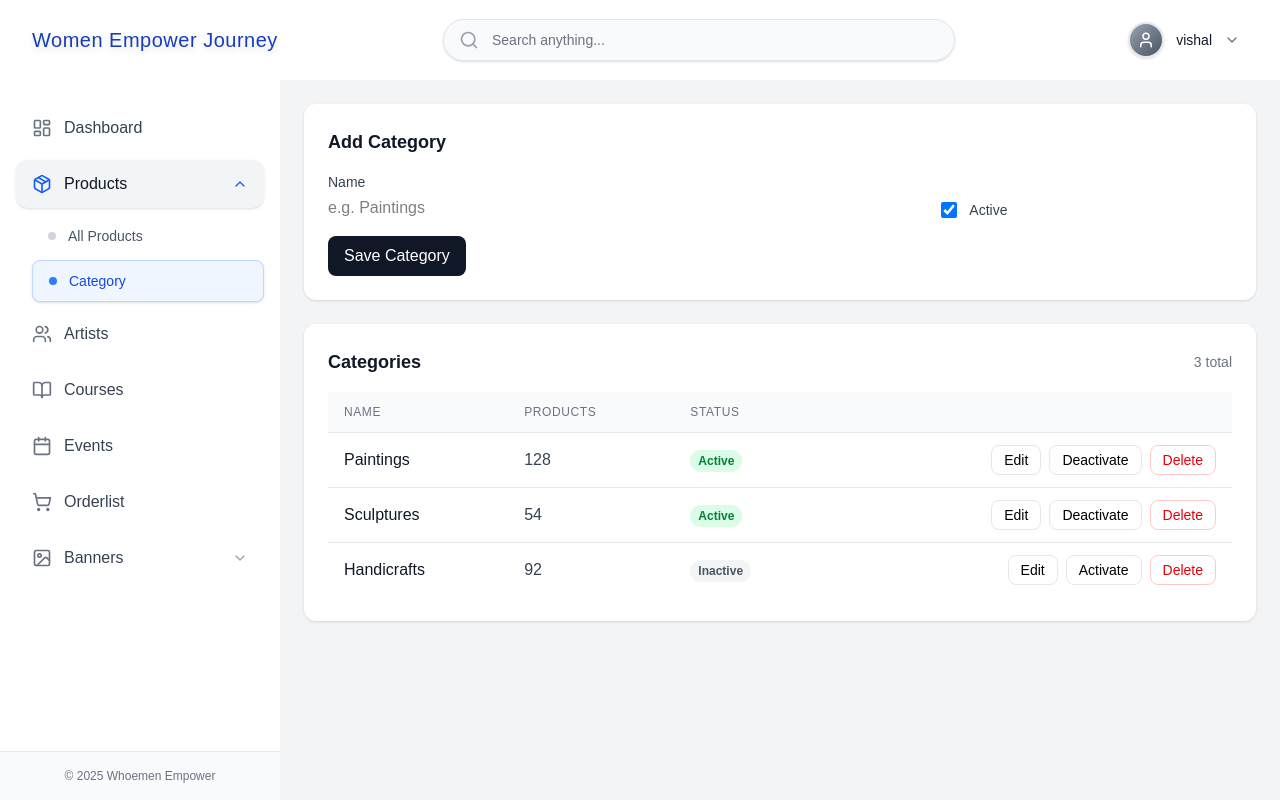
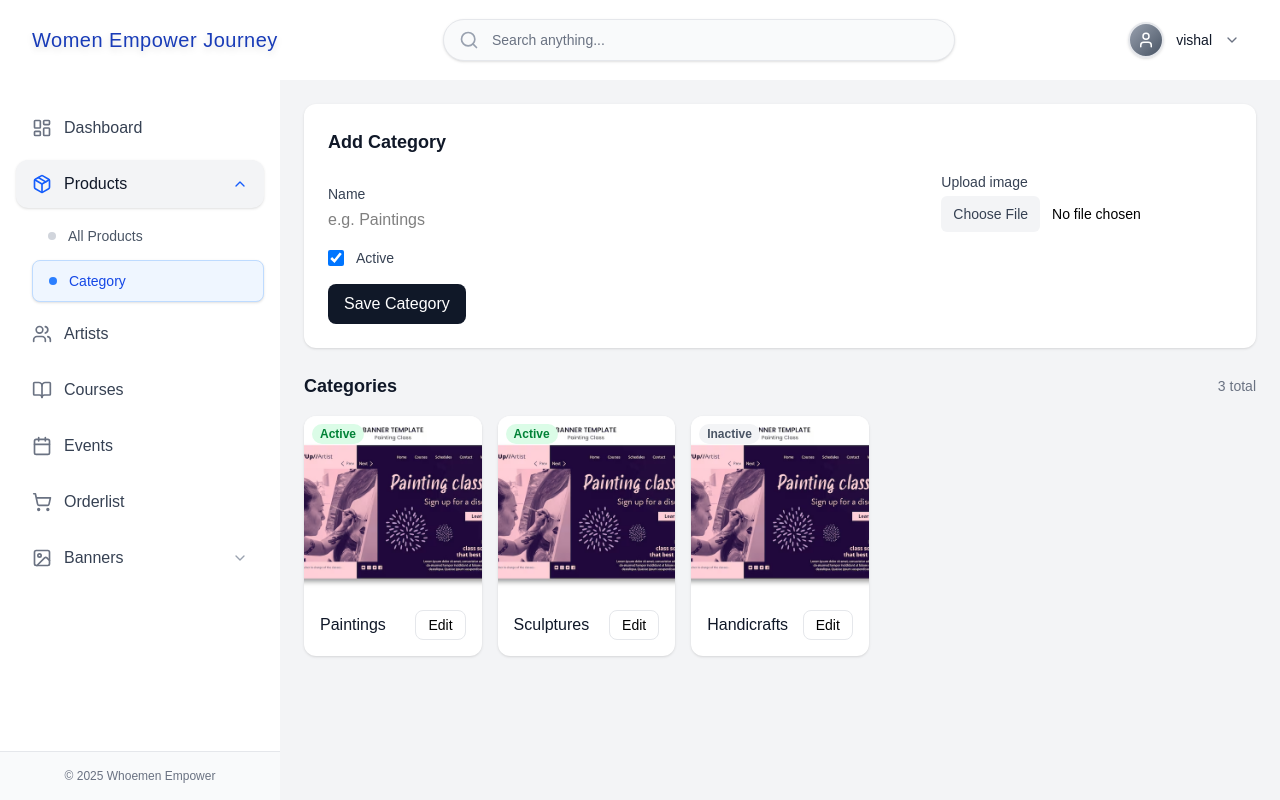
Before and after one commit to Drag-Code1/Women-Power-Frontend, a Next.js app in the folder women-empower/: page /products/category in a window 1280 px wide. Built offline with nearby package versions, Linux system fonts and the light colour scheme.

Commit message:
craete card in categoryy

```diff
--- a/women-empower/src/app/allproducttab/page.tsx
+++ b/women-empower/src/app/allproducttab/page.tsx
@@ -12,11 +12,6 @@ import DashboardSidebar from "@/app/component/ui/utlity/DashboardSidebar";
 
 const ProductDashboard: React.FC = () => {
   const [isMobileMenuOpen, setIsMobileMenuOpen] = useState(false);
-  const userInfo = {
-    name: "vishal lodhe",
-    email: "lodhe.vishal@company.com",
-    avatar: "",
-  };
   const toggleMobileMenu = () => setIsMobileMenuOpen(!isMobileMenuOpen);
   const closeMobileMenu = () => setIsMobileMenuOpen(false);
   const [products, setProducts] = useState<Product[]>(INITIAL_PRODUCTS);
@@ -175,7 +170,6 @@ const ProductDashboard: React.FC = () => {
   return (
     <div className="h-screen flex flex-col bg-gray-50">
       <DashboardNavbar
-        userInfo={userInfo}
         onMenuToggle={toggleMobileMenu}
         isMobileMenuOpen={isMobileMenuOpen}
       />
--- a/women-empower/src/app/component/dashboard/category/CategoryForm.tsx
+++ b/women-empower/src/app/component/dashboard/category/CategoryForm.tsx
@@ -2,30 +2,34 @@
 import React, { useEffect, useState } from "react";
 
 type CategoryFormProps = {
-  onSubmit?: (data: { name: string; isActive: boolean }) => void;
+  onSubmit?: (data: { name: string; isActive: boolean; imageUrl?: string }) => void;
   onCancelEdit?: () => void;
-  initialData?: { name: string; isActive: boolean } | null;
+  initialData?: { name: string; isActive: boolean; imageUrl?: string } | null;
 };
 
 const CategoryForm: React.FC<CategoryFormProps> = ({ onSubmit, onCancelEdit, initialData }) => {
   const [name, setName] = useState("");
   const [isActive, setIsActive] = useState(true);
+  const [imageUrl, setImageUrl] = useState("");
 
   useEffect(() => {
     if (initialData) {
       setName(initialData.name);
       setIsActive(initialData.isActive);
+      setImageUrl(initialData.imageUrl || "");
     } else {
       setName("");
       setIsActive(true);
+      setImageUrl("");
     }
   }, [initialData]);
 
   const handleSubmit = (e: React.FormEvent) => {
     e.preventDefault();
-    onSubmit?.({ name, isActive });
+    onSubmit?.({ name, isActive, imageUrl });
     setName("");
     setIsActive(true);
+    setImageUrl("");
   };
 
   return (
@@ -54,6 +58,23 @@ const CategoryForm: React.FC<CategoryFormProps> = ({ onSubmit, onCancelEdit, ini
             required
           />
         </div>
+        <div>
+          <label className="block text-sm font-medium text-gray-700 mb-1">Upload image</label>
+          <input
+            type="file"
+            accept="image/*"
+            onChange={(e) => {
+              const file = e.target.files && e.target.files[0];
+              if (!file) return;
+              const reader = new FileReader();
+              reader.onloadend = () => {
+                setImageUrl(typeof reader.result === "string" ? reader.result : "");
+              };
+              reader.readAsDataURL(file);
+            }}
+            className="w-full text-sm file:mr-3 file:px-3 file:py-2 file:rounded-md file:border-0 file:bg-gray-100 file:text-gray-700 hover:file:bg-gray-200"
+          />
+        </div>
         <div className="flex items-center gap-3">
           <input
             id="active"
@@ -65,6 +86,18 @@ const CategoryForm: React.FC<CategoryFormProps> = ({ onSubmit, onCancelEdit, ini
           <label htmlFor="active" className="text-sm text-gray-700">Active</label>
         </div>
       </div>
+      {imageUrl && (
+        <div className="mt-3 flex items-center gap-4">
+          <img src={imageUrl} alt="Preview" className="w-16 h-16 rounded object-cover border border-gray-200" />
+          <button
+            type="button"
+            onClick={() => setImageUrl("")}
+            className="px-3 py-1.5 rounded-lg border border-gray-200 hover:bg-gray-100 text-sm"
+          >
+            Clear image
+          </button>
+        </div>
+      )}
       <div className="mt-4">
         <button type="submit" className="px-4 py-2 rounded-lg bg-gray-900 text-white hover:bg-black">
           {initialData ? "Update Category" : "Save Category"}
--- a/women-empower/src/app/component/dashboard/category/CategoryList.tsx
+++ b/women-empower/src/app/component/dashboard/category/CategoryList.tsx
@@ -6,6 +6,7 @@ export type Category = {
   name: string;
   productsCount: number;
   isActive: boolean;
+  imageUrl?: string;
 };
 
 type CategoryListProps = {
@@ -15,53 +16,36 @@ type CategoryListProps = {
   onToggleActive: (id: string) => void;
 };
 
-const CategoryList: React.FC<CategoryListProps> = ({
-  categories,
-  onEdit,
-  onDelete,
-  onToggleActive,
-}) => {
+const CategoryList: React.FC<CategoryListProps> = (props) => {
+  const { categories, onEdit } = props;
 
   return (
-    <div className="bg-white p-6 rounded-xl shadow-sm">
+    <div className="bg-transparent">
       <div className="flex items-center justify-between mb-4">
         <h2 className="text-lg font-bold text-gray-900">Categories</h2>
         <span className="text-sm text-gray-500">{categories.length} total</span>
       </div>
 
-      <div className="overflow-x-auto">
-        <table className="min-w-full divide-y divide-gray-200">
-          <thead className="bg-gray-50">
-            <tr>
-              <th className="px-4 py-3 text-left text-xs font-medium text-gray-500 uppercase tracking-wider">Name</th>
-              <th className="px-4 py-3 text-left text-xs font-medium text-gray-500 uppercase tracking-wider">Products</th>
-              <th className="px-4 py-3 text-left text-xs font-medium text-gray-500 uppercase tracking-wider">Status</th>
-              <th className="px-4 py-3" />
-            </tr>
-          </thead>
-          <tbody className="bg-white divide-y divide-gray-200">
-            {categories.map(cat => (
-              <tr key={cat.id} className="hover:bg-gray-50">
-                <td className="px-4 py-3 whitespace-nowrap font-medium text-gray-900">{cat.name}</td>
-                <td className="px-4 py-3 whitespace-nowrap text-gray-700">{cat.productsCount}</td>
-                <td className="px-4 py-3 whitespace-nowrap">
-                  <span className={`px-2 py-1 text-xs font-semibold rounded-full ${cat.isActive ? "bg-green-100 text-green-700" : "bg-gray-100 text-gray-600"}`}>
-                    {cat.isActive ? "Active" : "Inactive"}
-                  </span>
-                </td>
-                <td className="px-4 py-3 whitespace-nowrap text-right text-sm">
-                  <div className="inline-flex gap-2">
-                    <button onClick={() => onEdit(cat)} className="px-3 py-1 rounded-lg border border-gray-200 hover:bg-gray-100">Edit</button>
-                    <button onClick={() => onToggleActive(cat.id)} className="px-3 py-1 rounded-lg border border-gray-200 hover:bg-gray-100">
-                      {cat.isActive ? "Deactivate" : "Activate"}
-                    </button>
-                    <button onClick={() => onDelete(cat.id)} className="px-3 py-1 rounded-lg border border-red-200 text-red-600 hover:bg-red-50">Delete</button>
-                  </div>
-                </td>
-              </tr>
-            ))}
-          </tbody>
-        </table>
+      <div className="grid grid-cols-2 sm:grid-cols-3 md:grid-cols-4 lg:grid-cols-5 gap-4">
+        {categories.map(cat => (
+          <div key={cat.id} className="bg-white rounded-xl shadow-sm overflow-hidden hover:shadow-md transition relative">
+            <div className="aspect-square bg-gray-100">
+              <img
+                src={cat.imageUrl && cat.imageUrl.trim() !== "" ? cat.imageUrl : "/images/thumbnail.jpg"}
+                alt={cat.name}
+                className="w-full h-full object-cover"
+              />
+            </div>
+            {/* Status badge */}
+            <div className={`absolute top-2 left-2 px-2 py-0.5 rounded-full text-xs font-semibold ${cat.isActive ? "bg-green-100 text-green-700" : "bg-gray-100 text-gray-600"}`}>
+              {cat.isActive ? "Active" : "Inactive"}
+            </div>
+            <div className="p-4 flex items-center justify-between gap-3">
+              <div className="font-medium text-gray-900 truncate">{cat.name}</div>
+              <button onClick={() => onEdit(cat)} className="px-3 py-1 rounded-lg border border-gray-200 hover:bg-gray-100 text-sm">Edit</button>
+            </div>
+          </div>
+        ))}
       </div>
     </div>
   );
--- a/women-empower/src/app/component/ui/utlity/DashboardNavbar.tsx
+++ b/women-empower/src/app/component/ui/utlity/DashboardNavbar.tsx
@@ -11,7 +11,7 @@ interface UserInfo {
 }
 
 const DashboardNavbar = ({
-  userInfo = { name: "", email: "", avatar: "" },
+  userInfo = { name: "vishal lodhe", email: "lodhe.vishal@company.com", avatar: "" },
   onMenuToggle = () => {},
   isMobileMenuOpen = false,
 }: {
--- a/women-empower/src/app/dashboard/page.tsx
+++ b/women-empower/src/app/dashboard/page.tsx
@@ -9,19 +9,12 @@ import MainContent from "@/app/component/dashboard/dashboardtab/MainContent";
 const Dashboard = () => {
   const [isMobileMenuOpen, setIsMobileMenuOpen] = useState(false);
 
-  const userInfo = {
-    name: "vishal lodhe",
-    email: "lodhe.vishal@company.com",
-    avatar: "",
-  };
-
   const toggleMobileMenu = () => setIsMobileMenuOpen(!isMobileMenuOpen);
   const closeMobileMenu = () => setIsMobileMenuOpen(false);
 
   return (
     <div className="h-screen flex flex-col bg-gray-50">
       <DashboardNavbar
-        userInfo={userInfo}
         onMenuToggle={toggleMobileMenu}
         isMobileMenuOpen={isMobileMenuOpen}
       />
--- a/women-empower/src/app/products/category/page.tsx
+++ b/women-empower/src/app/products/category/page.tsx
@@ -8,17 +8,11 @@ import CategoryList, { Category } from "@/app/component/dashboard/category/Categ
 const CategoryPage = () => {
   const [isMobileMenuOpen, setIsMobileMenuOpen] = useState(false);
   const [categories, setCategories] = useState<Category[]>([
-    { id: "1", name: "Paintings", productsCount: 128, isActive: true },
-    { id: "2", name: "Sculptures", productsCount: 54, isActive: true },
-    { id: "3", name: "Handicrafts", productsCount: 92, isActive: false },
+    { id: "1", name: "Paintings", productsCount: 128, isActive: true, imageUrl: "" },
+    { id: "2", name: "Sculptures", productsCount: 54, isActive: true, imageUrl: "" },
+    { id: "3", name: "Handicrafts", productsCount: 92, isActive: false, imageUrl: "" },
   ]);
   const [editingId, setEditingId] = useState<string | null>(null);
-
-  const userInfo = {
-    name: "vishal lodhe",
-    email: "lodhe.vishal@company.com",
-    avatar: "",
-  };
 
   const toggleMobileMenu = () => setIsMobileMenuOpen(!isMobileMenuOpen);
   const closeMobileMenu = () => setIsMobileMenuOpen(false);
@@ -26,7 +20,6 @@ const CategoryPage = () => {
   return (
     <div className="h-screen flex flex-col bg-gray-50">
       <DashboardNavbar
-        userInfo={userInfo}
         onMenuToggle={toggleMobileMenu}
         isMobileMenuOpen={isMobileMenuOpen}
       />
@@ -35,17 +28,18 @@ const CategoryPage = () => {
         <main className="flex-1 p-6 bg-gray-100 overflow-y-auto">
           <div className="max-w-7xl mx-auto space-y-6">
             <CategoryForm
-              initialData={editingId ? categories.find(c => c.id === editingId) ? { name: categories.find(c => c.id === editingId)!.name, isActive: categories.find(c => c.id === editingId)!.isActive } : undefined : null}
+              initialData={editingId ? categories.find(c => c.id === editingId) ? { name: categories.find(c => c.id === editingId)!.name, isActive: categories.find(c => c.id === editingId)!.isActive, imageUrl: categories.find(c => c.id === editingId)!.imageUrl } : undefined : null}
               onCancelEdit={() => setEditingId(null)}
               onSubmit={(data) => {
                 if (editingId) {
-                  setCategories(prev => prev.map(c => c.id === editingId ? { ...c, name: data.name, isActive: data.isActive } : c));
+                  setCategories(prev => prev.map(c => c.id === editingId ? { ...c, name: data.name, isActive: data.isActive, imageUrl: data.imageUrl } : c));
                   setEditingId(null);
                 } else {
                   const newCat: Category = {
                     id: Date.now().toString(),
                     name: data.name,
                     isActive: data.isActive,
+                    imageUrl: data.imageUrl,
                     productsCount: 0,
                   };
                   setCategories(prev => [newCat, ...prev]);
```
